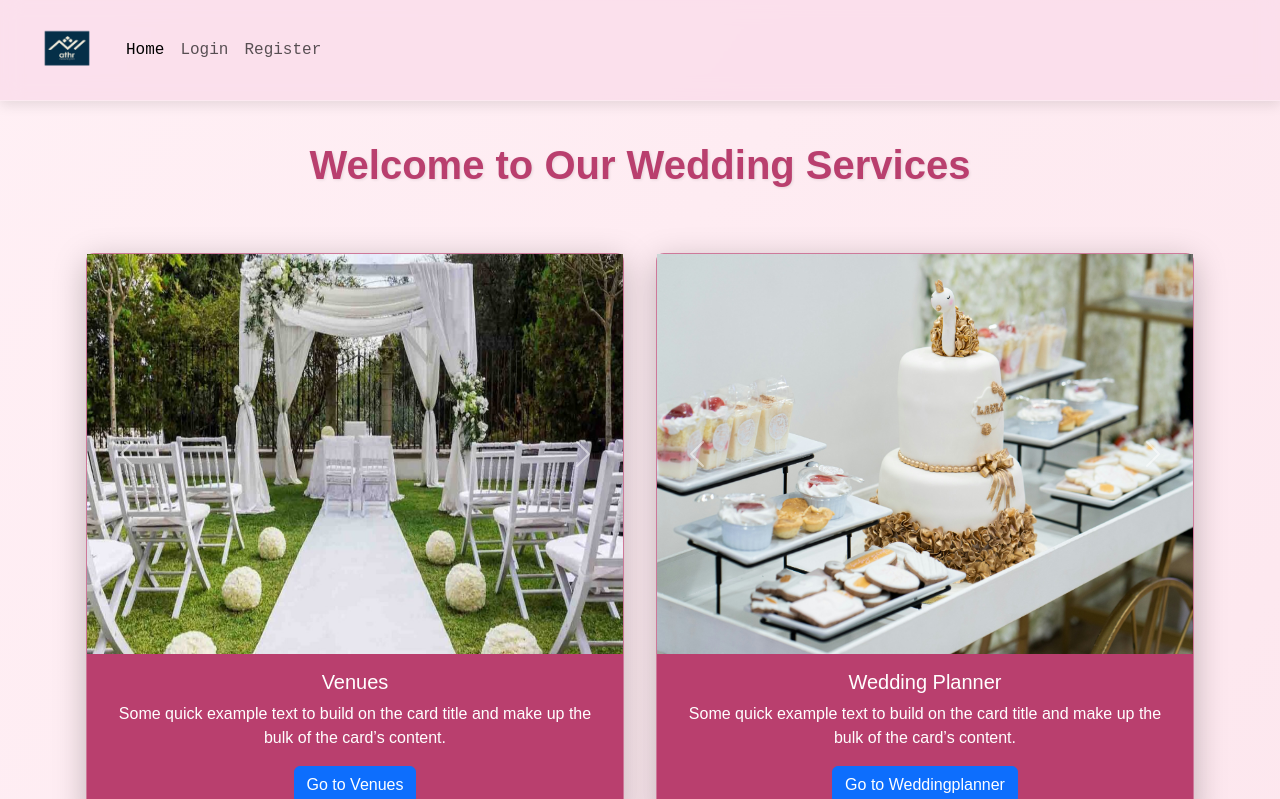
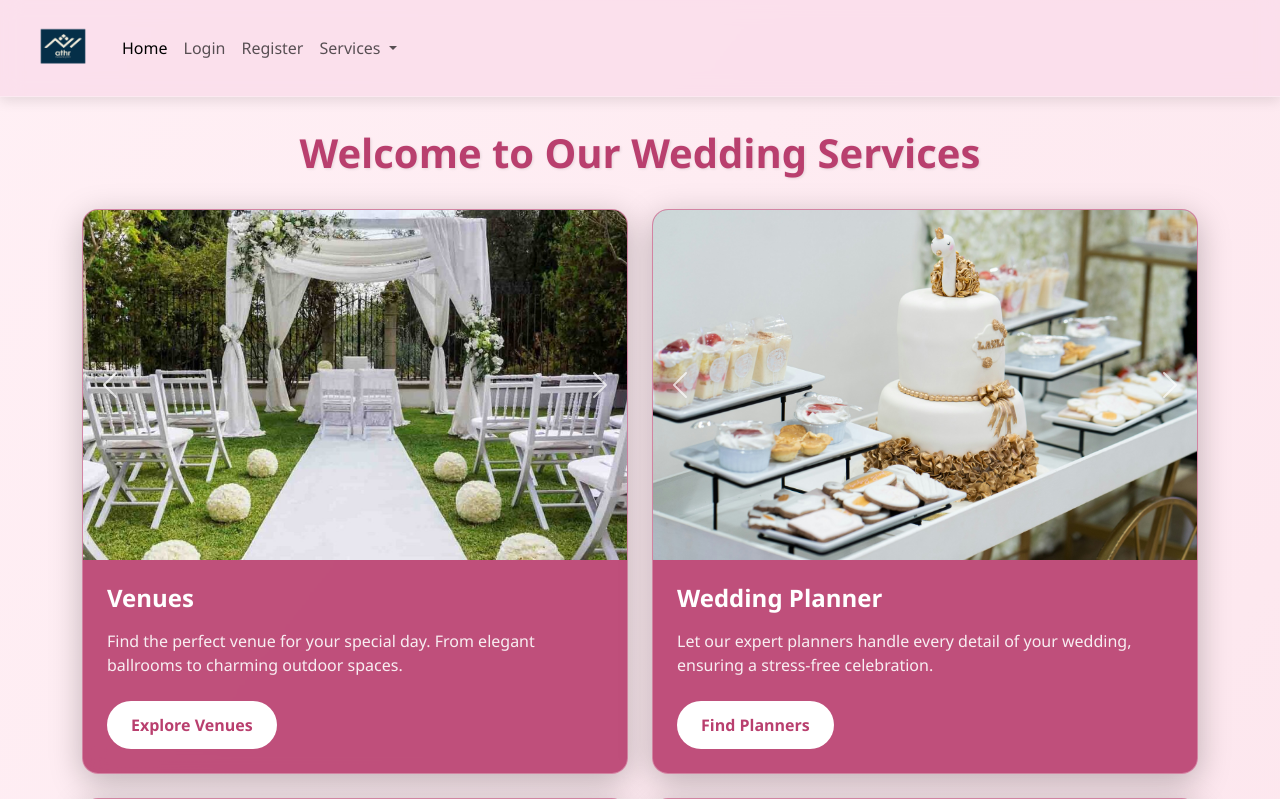
Before and after one commit to Ali-Moataz25/grad-website, a Flask app: page / in a window 1280 px wide. Shown: the top 799 px of the page. Run offline with Flask 3, Linux system fonts and the light colour scheme; grey boxes are pictures that could not be loaded.

Commit message:
Fix respond

```diff
--- a/static/css/home_page.css
+++ b/static/css/home_page.css
@@ -1,9 +1,8 @@
-
-
 body {
   margin: 0;
-  font-family: Arial, sans-serif;
-  background-color: #f9f9f9;
+  font-family: 'Segoe UI', Tahoma, Geneva, Verdana, sans-serif;
+  background: linear-gradient(to bottom right, #fff0f5, #fce4ec);
+  min-height: 100vh;
 }
 
 .navbar {
@@ -30,8 +29,9 @@ body {
 }
 
 .content {
-  padding: 40px;
-  text-align: center;
+  padding: 2rem 1rem;
+  max-width: 1400px;
+  margin: 0 auto;
 }
 
 .categories {
@@ -80,22 +80,23 @@ body {
   color: #444;
 }
 
-/* Stylish Welcome */
+/* Main Content */
 .content h1 {
-  font-size: 2.5em;
+  font-size: 2.5rem;
   color: #b93f6e;
-  margin-bottom: 30px;
+  margin-bottom: 2rem;
+  text-align: center;
   font-weight: bold;
   text-shadow: 1px 1px 3px rgba(0, 0, 0, 0.1);
 }
 
 /* Contact Section */
 .contact-section {
-  margin-top: 50px;
-  background-color: #fff0f5;
-  padding: 30px;
-  border-radius: 12px;
-  box-shadow: 0 4px 10px rgba(0, 0, 0, 0.05);
+  margin-top: 4rem;
+  background-color: rgba(255, 240, 245, 0.9);
+  padding: 2rem;
+  border-radius: 1rem;
+  box-shadow: 0 4px 20px rgba(0, 0, 0, 0.1);
   text-align: center;
   max-width: 600px;
   margin-left: auto;
@@ -103,28 +104,27 @@ body {
 }
 
 .contact-section h2 {
-  color: #d94b8a;
-  margin-bottom: 10px;
+  color: #b93f6e;
+  margin-bottom: 1rem;
+  font-size: 2rem;
 }
 
 .contact-section p {
-  font-size: 16px;
+  font-size: 1.1rem;
   color: #555;
-  margin: 8px 0;
+  margin: 0.5rem 0;
 }
 
 .contact-section a {
   color: #b93f6e;
   text-decoration: none;
-  font-weight: bold;
+  font-weight: 600;
+  transition: color 0.3s ease;
 }
 
 .contact-section a:hover {
+  color: #d94b8a;
   text-decoration: underline;
-}
-
-body {
-  background: linear-gradient(to bottom right, #fff0f5, #fce4ec);
 }
 
 .category-link {
@@ -133,37 +133,189 @@ body {
   display: inline-block;
 }
 
-.card{
-  background: #b93f6e;
-  backdrop-filter: blur(10px); /* blur behind */
-  -webkit-backdrop-filter: blur(10px); /* for Safari */
-  border-radius: 1rem;
+.card {
+  background: rgba(185, 63, 110, 0.9);
+  backdrop-filter: blur(10px);
+  -webkit-backdrop-filter: blur(10px);
   border: 1px solid rgba(255, 255, 255, 0.3);
   box-shadow: 0 8px 32px rgba(0, 0, 0, 0.25);
   color: #fff;
   transition: transform 0.3s ease, box-shadow 0.3s ease;
-  border-radius: 0.5rem;
-  margin: 0.25rem;
+  border-radius: 1rem;
+  overflow: hidden;
+  height: 100%;
 }
 
-.card:hover{
+.card:hover {
   transform: translateY(-5px);
   box-shadow: 0 12px 40px rgba(0, 0, 0, 0.3);
+}
+
+.card-body {
+  padding: 1.5rem;
+}
+
+.card-title {
+  font-size: 1.5rem;
+  font-weight: bold;
+  margin-bottom: 1rem;
+  color: #fff;
+}
+
+.card-text {
+  font-size: 1rem;
+  line-height: 1.5;
+  margin-bottom: 1.5rem;
+  color: rgba(255, 255, 255, 0.9);
+}
+
+/* Service Images */
+.service-img {
+  width: 100%;
+  height: 350px;
+  object-fit: cover;
+  border-radius: 0.5rem 0.5rem 0 0;
+}
+
+/* Carousel Controls */
+.carousel-control-prev,
+.carousel-control-next {
+  width: 10%;
+  opacity: 0.7;
+}
+
+.carousel-control-prev:hover,
+.carousel-control-next:hover {
+  opacity: 1;
+}
+
+/* Buttons */
+.btn-primary {
+  background-color: #fff;
+  color: #b93f6e;
+  border: none;
+  padding: 0.75rem 1.5rem;
+  border-radius: 2rem;
+  font-weight: 600;
+  transition: all 0.3s ease;
+}
+
+.btn-primary:hover {
+  background-color: #fce4ec;
+  color: #b93f6e;
+  transform: translateY(-2px);
+  box-shadow: 0 4px 12px rgba(0, 0, 0, 0.15);
+}
+
+/* Responsive Design */
+@media (max-width: 1200px) {
+  .content {
+    padding: 1.5rem 1rem;
+  }
+
+  .content h1 {
+    font-size: 2.2rem;
+  }
+
+  .service-img {
+    height: 300px;
+  }
+}
+
+@media (max-width: 992px) {
+  .content h1 {
+    font-size: 2rem;
+  }
+
+  .card-title {
+    font-size: 1.3rem;
+  }
+
+  .service-img {
+    height: 280px;
+  }
+}
+
+@media (max-width: 768px) {
+  .content {
+    padding: 1rem;
+  }
+
+  .content h1 {
+    font-size: 1.8rem;
+    margin-bottom: 1.5rem;
+  }
+
+  .service-img {
+    height: 250px;
+  }
+
+  .contact-section {
+    margin-top: 2rem;
+    padding: 1.5rem;
+  }
+
+  .contact-section h2 {
+    font-size: 1.8rem;
+  }
+
+  .contact-section p {
+    font-size: 1rem;
+  }
+}
+
+@media (max-width: 576px) {
+  .content h1 {
+    font-size: 1.5rem;
+  }
+
+  .card-title {
+    font-size: 1.2rem;
+  }
+
+  .card-text {
+    font-size: 0.9rem;
+  }
+
+  .service-img {
+    height: 200px;
+  }
+
+  .btn-primary {
+    padding: 0.5rem 1rem;
+    font-size: 0.9rem;
+  }
+
+  .contact-section {
+    padding: 1rem;
+    margin: 1.5rem 0.5rem;
+  }
+
+  .contact-section h2 {
+    font-size: 1.5rem;
+  }
+}
+
+.nav-style {
+  background-color: rgba(250, 219, 234, 0.75) !important;
+  backdrop-filter: blur(10px);
+  -webkit-backdrop-filter: blur(10px);
+  box-shadow: 0 4px 12px rgba(0, 0, 0, 0.1);
+  border-bottom: 1px solid rgba(255, 255, 255, 0.3);
+  padding: 0.5rem 1rem;
+}
+
+.navbar-brand img {
+  transition: transform 0.3s ease;
+}
+
+.navbar-brand img:hover {
+  transform: scale(1.05);
 }
 
 .img-size{
   width: 2.5vw;
   height: 50vh;
-}
-
-
-.nav-style {
-  background-color: rgba(250, 219, 234, 0.75) !important; /* Same color but semi-transparent */
-  backdrop-filter: blur(10px); /* Frosted glass blur */
-  -webkit-backdrop-filter: blur(10px); /* Safari support */
-  box-shadow: 0 4px 12px rgba(0, 0, 0, 0.1); /* Optional: subtle shadow */
-  border-bottom: 1px solid rgba(255, 255, 255, 0.3); /* Optional: soft border */
-  font-family: 'Courier New', Courier, monospace;
 }
 
 @media (max-width: 768px) {
--- a/templates/home_page.html
+++ b/templates/home_page.html
@@ -5,14 +5,13 @@
   <meta name="viewport" content="width=device-width, initial-scale=1.0"/>
   <title>Home Page</title>
   <link href="https://cdn.jsdelivr.net/npm/bootstrap@5.3.3/dist/css/bootstrap.min.css" rel="stylesheet">
-  <link rel="stylesheet" href="/../static/css/home_page.css" />
+  <link rel="stylesheet" href="/static/css/home_page.css" />
 </head>
 <body>
-
   <nav class="navbar navbar-expand-lg bg-body-tertiary nav-style">
     <div class="container-fluid">
-    <a class="navbar-brand" href="#">
-      <img src="../static/images/logo.png" alt="logo" width="70" height="70">
+      <a class="navbar-brand" href="/">
+        <img src="/static/images/logo.png" alt="logo" width="70" height="70">
       </a>
       <button class="navbar-toggler" type="button" data-bs-toggle="collapse" data-bs-target="#navbarText" aria-controls="navbarText" aria-expanded="false" aria-label="Toggle navigation">
         <span class="navbar-toggler-icon"></span>
@@ -20,13 +19,24 @@
       <div class="collapse navbar-collapse" id="navbarText">
         <ul class="navbar-nav me-auto mb-2 mb-lg-0">
           <li class="nav-item">
-          <a class="nav-link active" aria-current="page" href="#">Home</a>
+            <a class="nav-link active" aria-current="page" href="/">Home</a>
           </li>
           <li class="nav-item">
             <a class="nav-link" href="/login">Login</a>
           </li>
           <li class="nav-item">
             <a class="nav-link" href="/register">Register</a>
+          </li>
+          <li class="nav-item dropdown">
+            <a class="nav-link dropdown-toggle" href="#" role="button" data-bs-toggle="dropdown" aria-expanded="false">
+              Services
+            </a>
+            <ul class="dropdown-menu">
+              <li><a class="dropdown-item" href="/services/venue">Venue</a></li>
+              <li><a class="dropdown-item" href="/services/hairdresser">Hairdresser</a></li>
+              <li><a class="dropdown-item" href="/services/weddingplanner">Wedding Planner</a></li>
+              <li><a class="dropdown-item" href="/services/makeupartist">Makeup Artist</a></li>
+            </ul>
           </li>
         </ul>
       </div>
@@ -35,24 +45,22 @@
 
   <main class="content">
     <h1>Welcome to Our Wedding Services</h1>
-    <div class="categories">
 
-      <div class="categories">
-
-  <div class="container text-center">
-  <div class="row row-spacing">
-    <div class="col">
-        <div class="card">
+    <div class="container">
+      <div class="row g-4">
+        <!-- Venue Card -->
+        <div class="col-12 col-md-6">
+          <div class="card h-100">
             <div id="carouselExample" class="carousel slide" data-bs-ride="false" data-bs-interval="false">
               <div class="carousel-inner">
                 <div class="carousel-item active">
-              <img src="../static/images/venue/venue.jpg" class="d-block w-100 img-size" alt="...">
+                  <img src="/static/images/venue/venue.jpg" class="d-block w-100 service-img" alt="Venue">
                 </div>
                 <div class="carousel-item">
-              <img src="../static/images/venue/venue1.jpeg" class="d-block w-100 img-size" alt="...">
+                  <img src="/static/images/venue/venue1.jpeg" class="d-block w-100 service-img" alt="Venue">
                 </div>
                 <div class="carousel-item">
-              <img src="../static/images/venue/venue2.jpeg" class="d-block w-100 img-size" alt="...">
+                  <img src="/static/images/venue/venue2.jpeg" class="d-block w-100 service-img" alt="Venue">
                 </div>
               </div>
               <button class="carousel-control-prev" type="button" data-bs-target="#carouselExample" data-bs-slide="prev">
@@ -66,23 +74,25 @@
             </div>
             <div class="card-body">
               <h5 class="card-title">Venues</h5>
-          <p class="card-text">Some quick example text to build on the card title and make up the bulk of the card’s content.</p>
-          <a href="/venue" class="btn btn-primary">Go to Venues</a>
+              <p class="card-text">Find the perfect venue for your special day. From elegant ballrooms to charming outdoor spaces.</p>
+              <a href="/services/venue" class="btn btn-primary">Explore Venues</a>
             </div>
           </div>
         </div>
-    <div class="col">
-        <div class="card">
-          <div id="carouselExample1"  class="carousel slide" data-bs-ride="false" data-bs-interval="false">
+
+        <!-- Wedding Planner Card -->
+        <div class="col-12 col-md-6">
+          <div class="card h-100">
+            <div id="carouselExample1" class="carousel slide" data-bs-ride="false" data-bs-interval="false">
               <div class="carousel-inner">
                 <div class="carousel-item active">
-              <img src="../static/images/wedding_planner/planner.jpg" class="d-block w-100 img-size" alt="...">
+                  <img src="/static/images/wedding_planner/planner.jpg" class="d-block w-100 service-img" alt="Wedding Planner">
                 </div>
                 <div class="carousel-item">
-              <img src="../static/images/wedding_planner/planner1.jpg" class="d-block w-100 img-size" alt="...">
+                  <img src="/static/images/wedding_planner/planner1.jpg" class="d-block w-100 service-img" alt="Wedding Planner">
                 </div>
                 <div class="carousel-item">
-              <img src="../static/images/wedding_planner/planner2.jpg" class="d-block w-100 img-size" alt="...">
+                  <img src="/static/images/wedding_planner/planner2.jpg" class="d-block w-100 service-img" alt="Wedding Planner">
                 </div>
               </div>
               <button class="carousel-control-prev" type="button" data-bs-target="#carouselExample1" data-bs-slide="prev">
@@ -96,26 +106,25 @@
             </div>
             <div class="card-body">
               <h5 class="card-title">Wedding Planner</h5>
-            <p class="card-text">Some quick example text to build on the card title and make up the bulk of the card’s content.</p>
-            <a href="/weddingplanner" class="btn btn-primary">Go to Weddingplanner</a>
+              <p class="card-text">Let our expert planners handle every detail of your wedding, ensuring a stress-free celebration.</p>
+              <a href="/services/weddingplanner" class="btn btn-primary">Find Planners</a>
             </div>
           </div>
         </div>
-    </div>
-      <div class="row row-spacing" >
-    <!-- hairdresser -->
-    <div class="col">
-      <div class="card">
-<div id="carouselExample2"  class="carousel slide" data-bs-ride="false" data-bs-interval="false">
+
+        <!-- Hairdresser Card -->
+        <div class="col-12 col-md-6">
+          <div class="card h-100">
+            <div id="carouselExample2" class="carousel slide" data-bs-ride="false" data-bs-interval="false">
               <div class="carousel-inner">
                 <div class="carousel-item active">
-              <img src="../static/images/hair_dresser/hairdresser.jpg" class="d-block w-100 img-size" alt="...">
+                  <img src="/static/images/hair_dresser/hairdresser.jpg" class="d-block w-100 service-img" alt="Hairdresser">
                 </div>
                 <div class="carousel-item">
-              <img src="../static/images/hair_dresser/hairdresser1.jpg" class="d-block w-100 img-size" alt="...">
+                  <img src="/static/images/hair_dresser/hairdresser1.jpg" class="d-block w-100 service-img" alt="Hairdresser">
                 </div>
                 <div class="carousel-item">
-              <img src="../static/images/hair_dresser/hairdresser2.jpg" class="d-block w-100 img-size" alt="...">
+                  <img src="/static/images/hair_dresser/hairdresser2.jpg" class="d-block w-100 service-img" alt="Hairdresser">
                 </div>
               </div>
               <button class="carousel-control-prev" type="button" data-bs-target="#carouselExample2" data-bs-slide="prev">
@@ -129,24 +138,25 @@
             </div>
             <div class="card-body">
               <h5 class="card-title">Hair Dresser</h5>
-            <p class="card-text">Some quick example text to build on the card title and make up the bulk of the card’s content.</p>
-            <a href="/hairdresser" class="btn btn-primary">Go to Hairdresser</a>
+              <p class="card-text">Professional hairstylists to create your perfect wedding day look.</p>
+              <a href="/services/hairdresser" class="btn btn-primary">Book Stylist</a>
             </div>
           </div>
         </div>
-    <!-- makeupartist -->
-    <div class="col">
-          <div class="card">
-<div id="carouselExample3"  class="carousel slide" data-bs-ride="false" data-bs-interval="false">
+
+        <!-- Makeup Artist Card -->
+        <div class="col-12 col-md-6">
+          <div class="card h-100">
+            <div id="carouselExample3" class="carousel slide" data-bs-ride="false" data-bs-interval="false">
               <div class="carousel-inner">
                 <div class="carousel-item active">
-              <img src="../static/images/makeup_artist/makeup.jpg" class="d-block w-100 img-size" alt="...">
+                  <img src="/static/images/makeup_artist/makeup.jpg" class="d-block w-100 service-img" alt="Makeup Artist">
                 </div>
                 <div class="carousel-item">
-              <img src="../static/images/makeup_artist/makeup1.jpg" class="d-block w-100 img-size" alt="...">
+                  <img src="/static/images/makeup_artist/makeup1.jpg" class="d-block w-100 service-img" alt="Makeup Artist">
                 </div>
                 <div class="carousel-item">
-              <img src="../static/images/makeup_artist/makeup2.jpg" class="d-block w-100 img-size" alt="...">
+                  <img src="/static/images/makeup_artist/makeup2.jpg" class="d-block w-100 service-img" alt="Makeup Artist">
                 </div>
               </div>
               <button class="carousel-control-prev" type="button" data-bs-target="#carouselExample3" data-bs-slide="prev">
@@ -160,32 +170,22 @@
             </div>
             <div class="card-body">
               <h5 class="card-title">Make-up Artist</h5>
-                <p class="card-text">Some quick example text to build on the card title and make up the bulk of the card’s content.</p>
-                <a href="/makeupartist" class="btn btn-primary">Go to Make-up Artist</a>
+              <p class="card-text">Expert makeup artists to make you look and feel your best on your special day.</p>
+              <a href="/services/makeupartist" class="btn btn-primary">Find Artist</a>
             </div>
           </div>
         </div>
-
-
-
-
       </div>
     </div>
-
 
     <!-- Contact Us Section -->
     <div class="contact-section">
       <h2>Contact Us</h2>
       <p>Have questions or need help planning your big day?</p>
-      <p>Email us at <a href="/mailto:venuefinder@gmail.com">venuefinder@gmail.com</a></p>
+      <p>Email us at <a href="mailto:venuefinder@gmail.com">venuefinder@gmail.com</a></p>
       <p>or call us at <strong>+20111 334 2626</strong></p>
     </div>
-
-</div>
-
-    </div>
   </main>
-
 
   <script src="https://cdn.jsdelivr.net/npm/bootstrap@5.3.3/dist/js/bootstrap.bundle.min.js"></script>
 </body>
```
Lines whose indentation alone changed are shown as unchanged.
